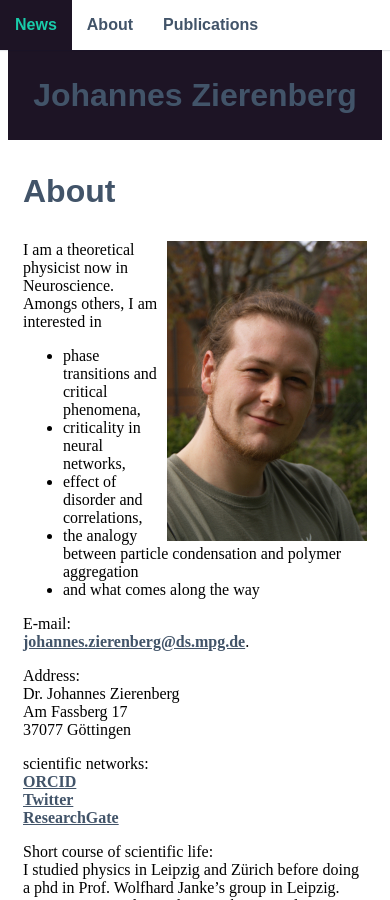
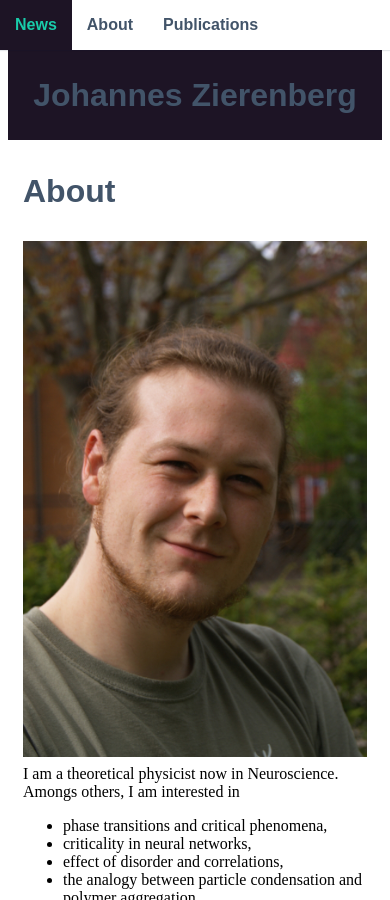
Before and after one commit to zierenberg/zierenberg.github.io, a Jekyll site: the page built from _pages/02_about.md, in a window 390 px wide and 900 px high. Built offline with Jekyll 4.4.1, drawn with Linux system fonts in a browser that asks for light colours; some web fonts are replaced.

Commit message:
profile image for mobile

```diff
--- a/_pages/02_about.md
+++ b/_pages/02_about.md
@@ -4,7 +4,7 @@ title: About
 permalink: /about/
 ---
 
-<img style="float: right; margin-left: 5px" width="200px" src="../data/profile.jpg">
+<img class="profile" src="../data/profile.jpg">
 
 
 I am a theoretical physicist now in Neuroscience. Amongs others, I am
--- a/_sass/_layout.scss
+++ b/_sass/_layout.scss
@@ -75,6 +75,18 @@ news{
     margin: 10px 0;
   }
 }
+.profile{
+     float: right;
+     margin-left: 5px;
+     width: 200px;
+}
+@media screen and (max-width: 480px){
+  .profile{
+     width: 100%;
+     floag: left;
+     margin: 0 0 .5em 0;
+  }
+}
 
 /* Aside */
 
```
